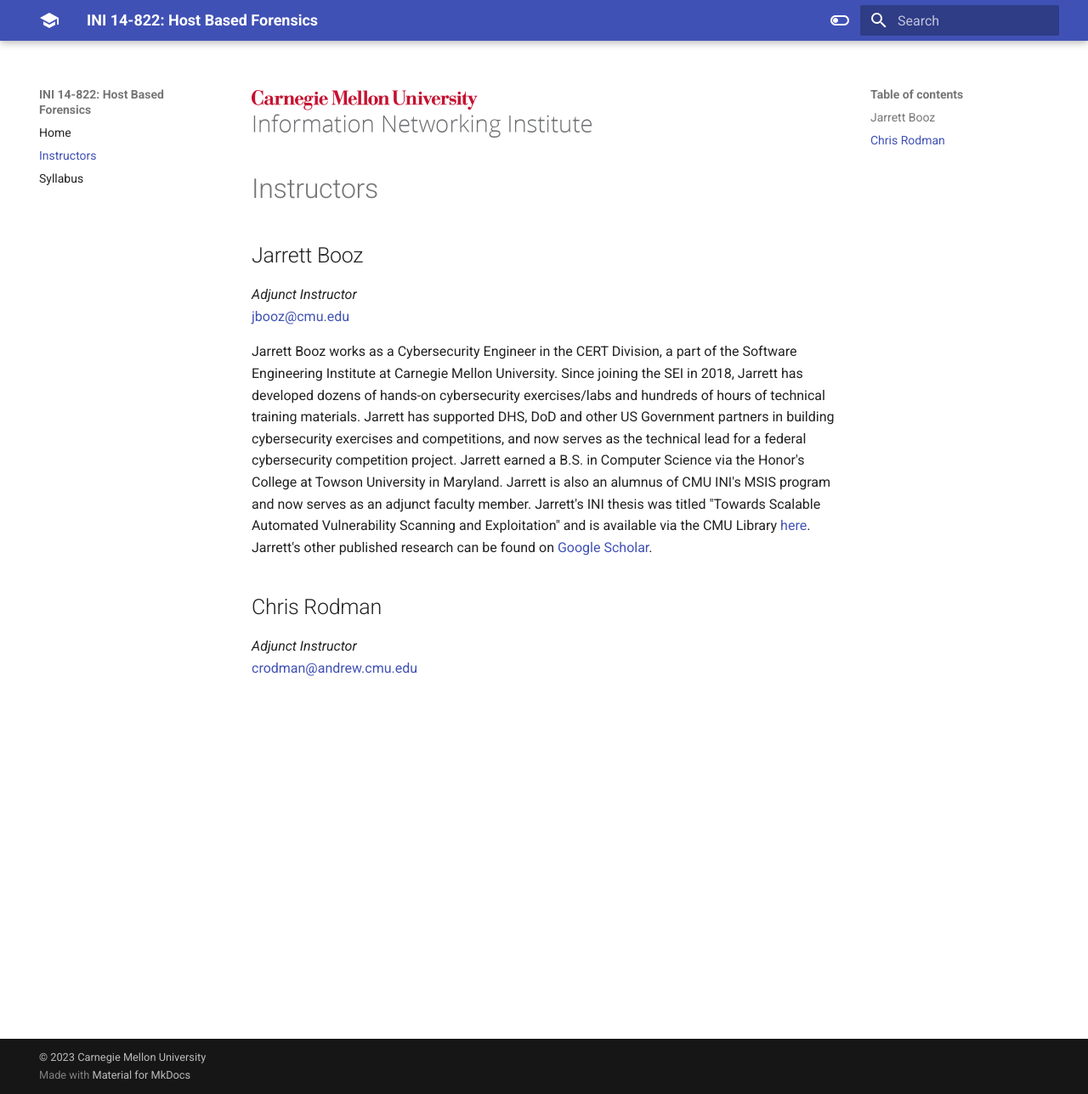
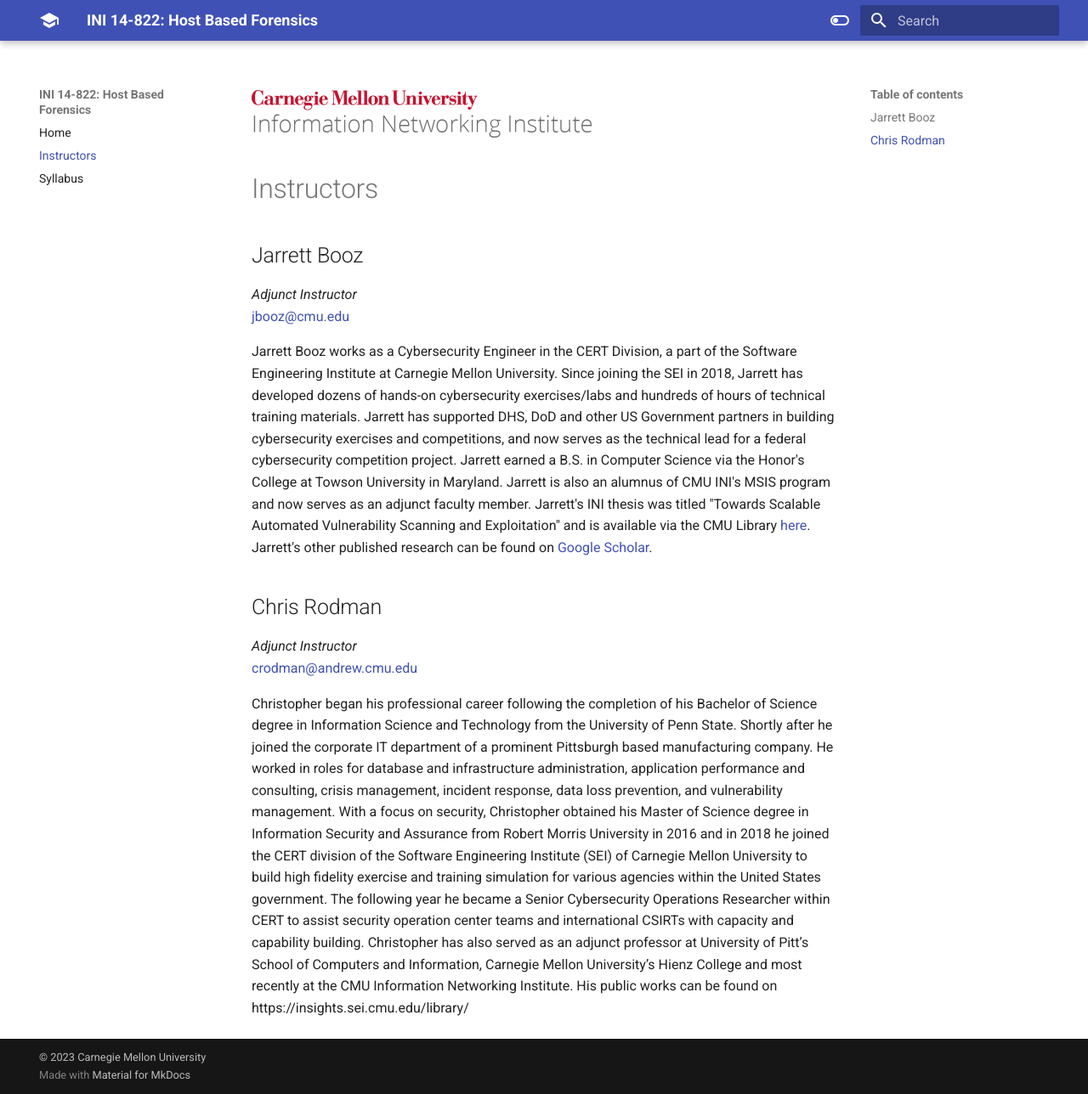
Before and after one commit to cmu-ini/hbf-web, an MkDocs documentation site: the page built from docs/instructors.md, in a window 1280 px wide and 1288 px high. Shown: the whole window at 85% size. Built offline with MkDocs 1.6.1 and Material for MkDocs 9.7.7, drawn with Linux system fonts in a browser that asks for light colours.

Commit message:
Adds Chris's Bio

```diff
--- a/docs/instructors.md
+++ b/docs/instructors.md
@@ -15,3 +15,5 @@
 
 _Adjunct Instructor_
 <mailto:crodman@andrew.cmu.edu>
+
+Christopher began his professional career following the completion of his Bachelor of Science degree in Information Science and Technology from the University of Penn State. Shortly after he joined the corporate IT department of a prominent Pittsburgh based manufacturing company. He worked in roles for database and infrastructure administration, application performance and consulting, crisis management, incident response, data loss prevention, and vulnerability management. With a focus on security, Christopher obtained his Master of Science degree in Information Security and Assurance from Robert Morris University in 2016 and in 2018 he joined the CERT division of the Software Engineering Institute (SEI) of Carnegie Mellon University to build high fidelity exercise and training simulation for various agencies within the United States government. The following year he became a Senior Cybersecurity Operations Researcher within CERT to assist security operation center teams and international CSIRTs with capacity and capability building. Christopher has also served as an adjunct professor at University of Pitt’s School of Computers and Information, Carnegie Mellon University’s Hienz College and most recently at the CMU Information Networking Institute. His public works can be found on https://insights.sei.cmu.edu/library/
```
